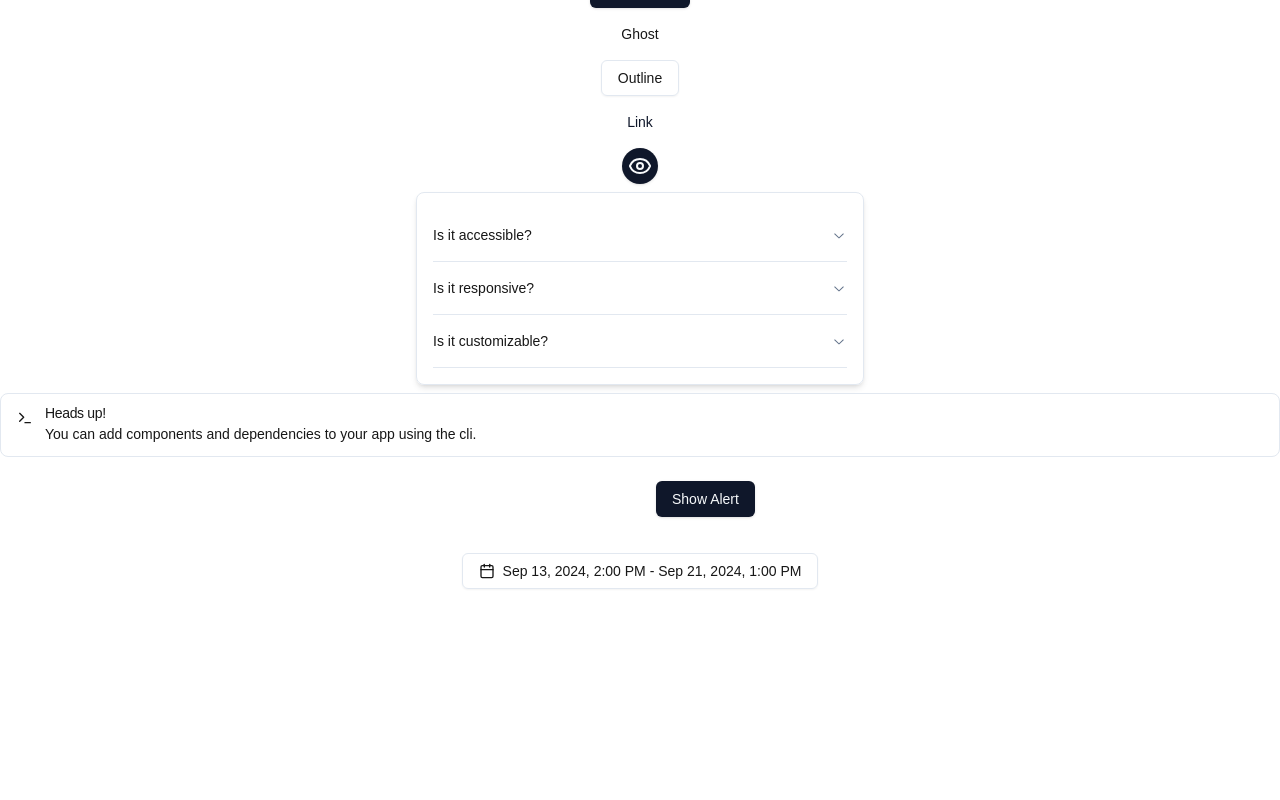
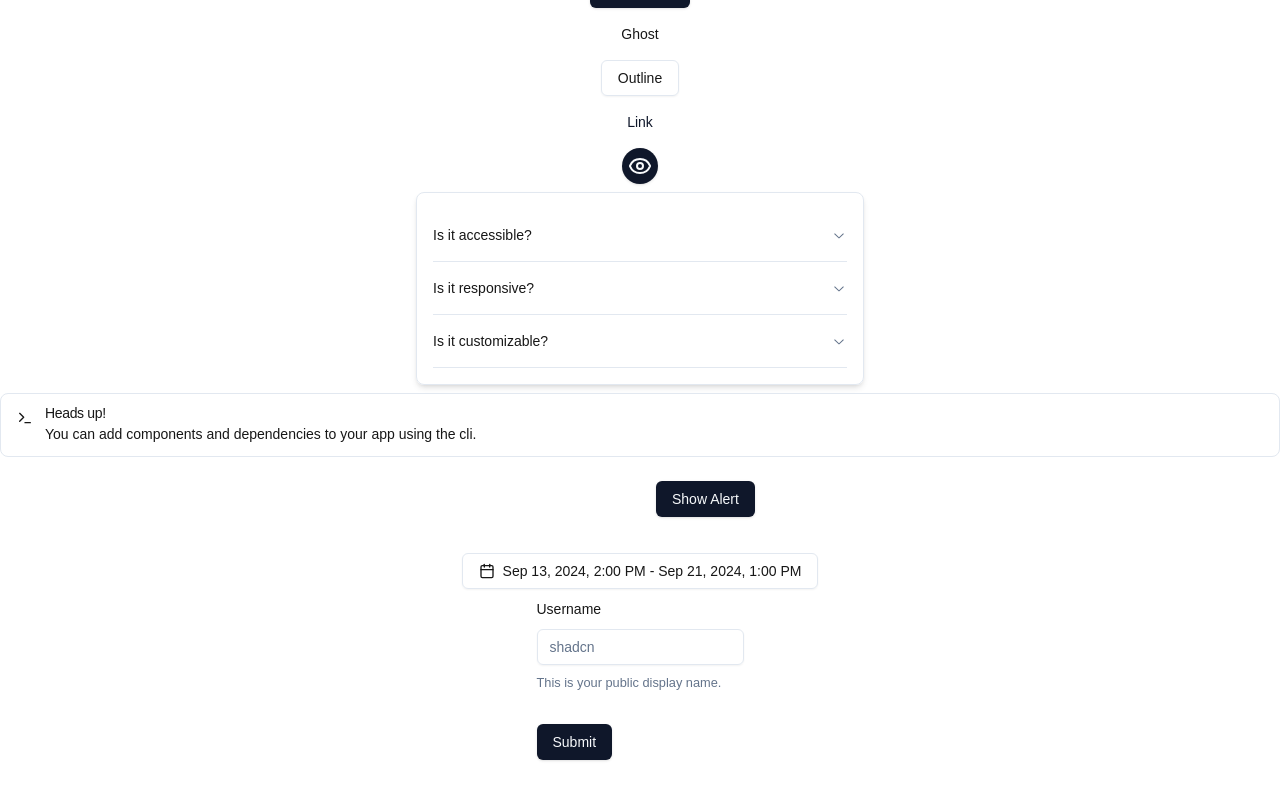
Before and after one commit to AzherUddin617/shadcn-ui-practice, a Next.js app: page / in a window 1280 px wide. Shown: the part 202-1002 px from the top of the page. Before the commit the page ends 831 px from the top, so only its background shows below. Built offline with nearby package versions, Linux system fonts and the light colour scheme.

Commit message:
feat: profile form with validation

```diff
--- a/app/page.tsx
+++ b/app/page.tsx
@@ -1,5 +1,6 @@
 import { AlertDemoComponent } from "@/components/alert-demo";
 import { CalendarDemo } from "@/components/calendar-demo";
+import ProfileForm from "@/components/profile-form";
 import SearchInput from "@/components/SearchInput";
 import {
 	Accordion,
@@ -66,6 +67,8 @@
 			<AlertDemoComponent />
 
 			<CalendarDemo />
+
+			<ProfileForm />
 		</main>
 	);
 }
--- /dev/null
+++ b/components/profile-form.tsx
@@ -0,0 +1,69 @@
+"use client";
+
+import { zodResolver } from "@hookform/resolvers/zod";
+import { useForm } from "react-hook-form";
+import { z } from "zod";
+
+import { Button } from "@/components/ui/button";
+import {
+	Form,
+	FormControl,
+	FormDescription,
+	FormField,
+	FormItem,
+	FormLabel,
+	FormMessage,
+} from "@/components/ui/form";
+import { Input } from "@/components/ui/input";
+
+const formSchema = z.object({
+	username: z
+		.string()
+		.min(2, {
+			message: "Username must be at least 2 characters.",
+		})
+		.includes("@", {
+			message: "Username must include an @ symbol.",
+		}),
+});
+
+export default function ProfileForm() {
+	// 1. Define your form.
+	const form = useForm<z.infer<typeof formSchema>>({
+		resolver: zodResolver(formSchema),
+		defaultValues: {
+			username: "",
+		},
+	});
+
+	// 2. Define a submit handler.
+	function onSubmit(values: z.infer<typeof formSchema>) {
+		// Do something with the form values.
+		// ✅ This will be type-safe and validated.
+		console.log(values);
+	}
+
+	return (
+		<Form {...form}>
+			<form onSubmit={form.handleSubmit(onSubmit)} className="space-y-8">
+				<FormField
+					control={form.control}
+					name="username"
+					render={({ field }) => (
+						<FormItem>
+							<FormLabel>Username</FormLabel>
+							<FormControl>
+								<Input placeholder="shadcn" {...field} />
+							</FormControl>
+							<FormDescription>
+								This is your public display name.
+							</FormDescription>
+							<FormMessage />
+						</FormItem>
+					)}
+				/>
+				<Button type="submit">Submit</Button>
+			</form>
+		</Form>
+	);
+}
--- /dev/null
+++ b/components/ui/form.tsx
@@ -0,0 +1,178 @@
+"use client"
+
+import * as React from "react"
+import * as LabelPrimitive from "@radix-ui/react-label"
+import { Slot } from "@radix-ui/react-slot"
+import {
+  Controller,
+  ControllerProps,
+  FieldPath,
+  FieldValues,
+  FormProvider,
+  useFormContext,
+} from "react-hook-form"
+
+import { cn } from "@/lib/utils"
+import { Label } from "@/components/ui/label"
+
+const Form = FormProvider
+
+type FormFieldContextValue<
+  TFieldValues extends FieldValues = FieldValues,
+  TName extends FieldPath<TFieldValues> = FieldPath<TFieldValues>
+> = {
+  name: TName
+}
+
+const FormFieldContext = React.createContext<FormFieldContextValue>(
+  {} as FormFieldContextValue
+)
+
+const FormField = <
+  TFieldValues extends FieldValues = FieldValues,
+  TName extends FieldPath<TFieldValues> = FieldPath<TFieldValues>
+>({
+  ...props
+}: ControllerProps<TFieldValues, TName>) => {
+  return (
+    <FormFieldContext.Provider value={{ name: props.name }}>
+      <Controller {...props} />
+    </FormFieldContext.Provider>
+  )
+}
+
+const useFormField = () => {
+  const fieldContext = React.useContext(FormFieldContext)
+  const itemContext = React.useContext(FormItemContext)
+  const { getFieldState, formState } = useFormContext()
+
+  const fieldState = getFieldState(fieldContext.name, formState)
+
+  if (!fieldContext) {
+    throw new Error("useFormField should be used within <FormField>")
+  }
+
+  const { id } = itemContext
+
+  return {
+    id,
+    name: fieldContext.name,
+    formItemId: `${id}-form-item`,
+    formDescriptionId: `${id}-form-item-description`,
+    formMessageId: `${id}-form-item-message`,
+    ...fieldState,
+  }
+}
+
+type FormItemContextValue = {
+  id: string
+}
+
+const FormItemContext = React.createContext<FormItemContextValue>(
+  {} as FormItemContextValue
+)
+
+const FormItem = React.forwardRef<
+  HTMLDivElement,
+  React.HTMLAttributes<HTMLDivElement>
+>(({ className, ...props }, ref) => {
+  const id = React.useId()
+
+  return (
+    <FormItemContext.Provider value={{ id }}>
+      <div ref={ref} className={cn("space-y-2", className)} {...props} />
+    </FormItemContext.Provider>
+  )
+})
+FormItem.displayName = "FormItem"
+
+const FormLabel = React.forwardRef<
+  React.ElementRef<typeof LabelPrimitive.Root>,
+  React.ComponentPropsWithoutRef<typeof LabelPrimitive.Root>
+>(({ className, ...props }, ref) => {
+  const { error, formItemId } = useFormField()
+
+  return (
+    <Label
+      ref={ref}
+      className={cn(error && "text-destructive", className)}
+      htmlFor={formItemId}
+      {...props}
+    />
+  )
+})
+FormLabel.displayName = "FormLabel"
+
+const FormControl = React.forwardRef<
+  React.ElementRef<typeof Slot>,
+  React.ComponentPropsWithoutRef<typeof Slot>
+>(({ ...props }, ref) => {
+  const { error, formItemId, formDescriptionId, formMessageId } = useFormField()
+
+  return (
+    <Slot
+      ref={ref}
+      id={formItemId}
+      aria-describedby={
+        !error
+          ? `${formDescriptionId}`
+          : `${formDescriptionId} ${formMessageId}`
+      }
+      aria-invalid={!!error}
+      {...props}
+    />
+  )
+})
+FormControl.displayName = "FormControl"
+
+const FormDescription = React.forwardRef<
+  HTMLParagraphElement,
+  React.HTMLAttributes<HTMLParagraphElement>
+>(({ className, ...props }, ref) => {
+  const { formDescriptionId } = useFormField()
+
+  return (
+    <p
+      ref={ref}
+      id={formDescriptionId}
+      className={cn("text-[0.8rem] text-muted-foreground", className)}
+      {...props}
+    />
+  )
+})
+FormDescription.displayName = "FormDescription"
+
+const FormMessage = React.forwardRef<
+  HTMLParagraphElement,
+  React.HTMLAttributes<HTMLParagraphElement>
+>(({ className, children, ...props }, ref) => {
+  const { error, formMessageId } = useFormField()
+  const body = error ? String(error?.message) : children
+
+  if (!body) {
+    return null
+  }
+
+  return (
+    <p
+      ref={ref}
+      id={formMessageId}
+      className={cn("text-[0.8rem] font-medium text-destructive", className)}
+      {...props}
+    >
+      {body}
+    </p>
+  )
+})
+FormMessage.displayName = "FormMessage"
+
+export {
+  useFormField,
+  Form,
+  FormItem,
+  FormLabel,
+  FormControl,
+  FormDescription,
+  FormMessage,
+  FormField,
+}
--- a/package.json
+++ b/package.json
@@ -9,6 +9,7 @@
     "lint": "next lint"
   },
   "dependencies": {
+    "@hookform/resolvers": "^3.9.0",
     "@radix-ui/react-accordion": "^1.2.0",
     "@radix-ui/react-icons": "^1.3.0",
     "@radix-ui/react-label": "^2.1.0",
@@ -22,8 +23,10 @@
     "react": "^18",
     "react-day-picker": "^8.10.1",
     "react-dom": "^18",
+    "react-hook-form": "^7.53.0",
     "tailwind-merge": "^2.5.2",
-    "tailwindcss-animate": "^1.0.7"
+    "tailwindcss-animate": "^1.0.7",
+    "zod": "^3.23.8"
   },
   "devDependencies": {
     "@types/node": "^20",
```
Also changed, not shown: 1 other file (tests, documents, lock files or other folders).
